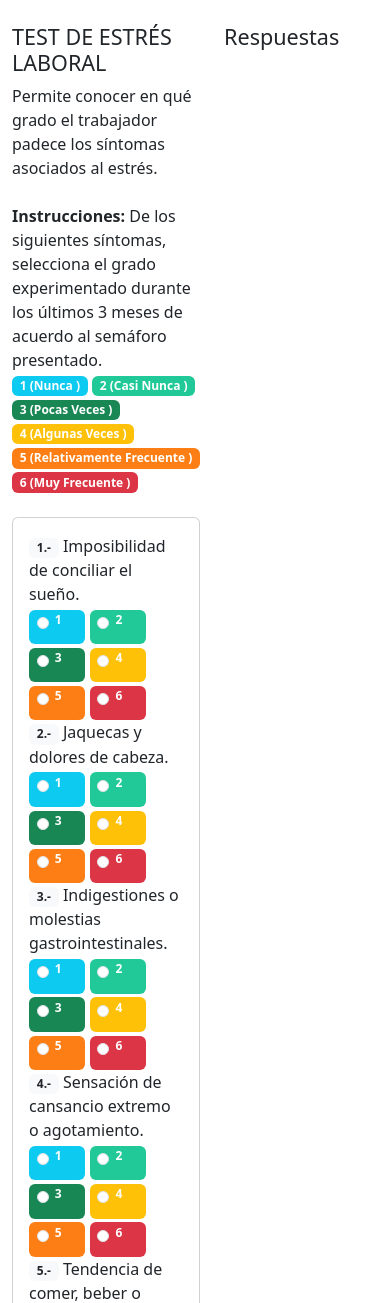
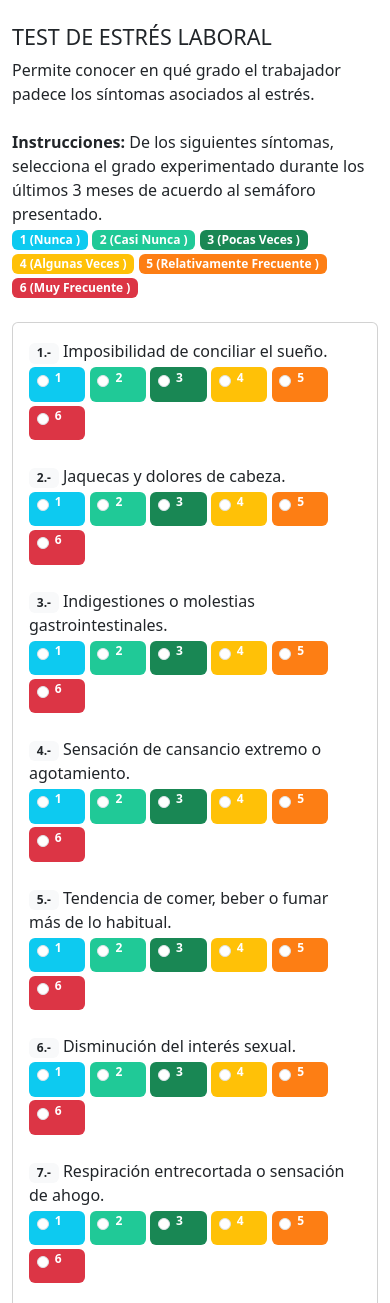
Before and after one commit to RobBanDam/appEstres, a PHP site: page / in a window 390 px wide. Shown: the top 1303 px of the page. Run offline with PHP 8.4, Linux system fonts and the light colour scheme.

Commit message:
Responsive Design

```diff
--- a/index.php
+++ b/index.php
@@ -20,7 +20,7 @@
 		<div class="container">
 			<br>
 			<div class="row">
-				<div class="col">
+				<div class="col-lg-6">
 					<!-- Instrucciones -->
 					<h4>TEST DE ESTRÉS LABORAL</h4>
 					Permite conocer en qué grado el trabajador padece los síntomas asociados al estrés.
@@ -80,6 +80,7 @@
 										</span>
 									<?php } ?>
 
+									<br>
 									<br>
 								<?php } ?>
 							</div>
--- a/style.css
+++ b/style.css
@@ -21,3 +21,7 @@
 .color6{
     background-color: #dc3545;
 }
+
+.card{
+    margin-bottom: 20px;
+}
```
